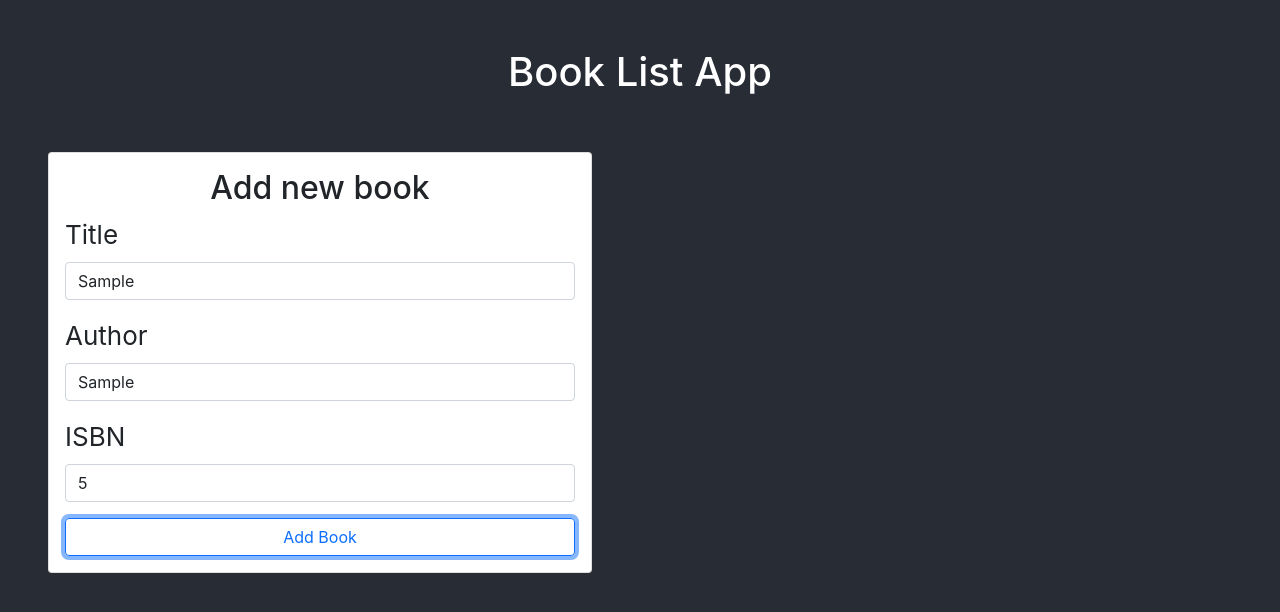
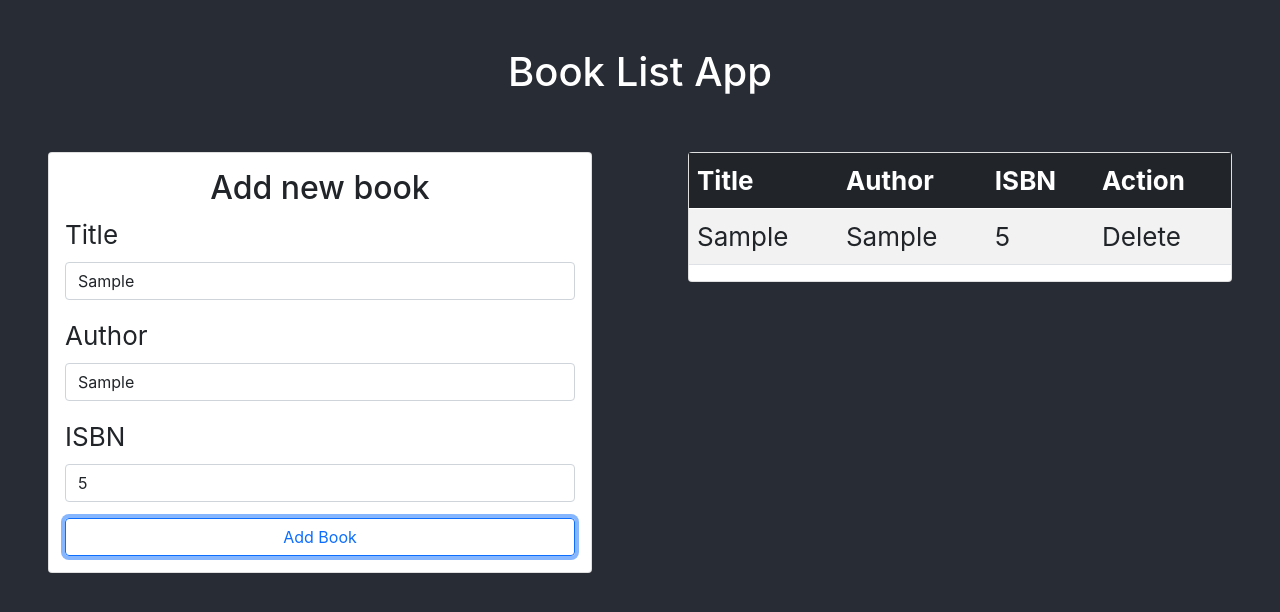
Before and after one commit to masoodhamza/bookstore, a React (Create React App) app: page / in a window 1280 px wide. Both pictures are taken after typing "Sample", "Sample", "5" into the empty fields and a click on the button "Add Book". Shown: the top 612 px of the page. Built offline with nearby package versions, Linux system fonts and the light colour scheme; the HTML template or start-up script is replaced by a standard one.

Commit message:
add new book

```diff
--- a/src/App.js
+++ b/src/App.js
@@ -1,16 +1,16 @@
 import { useState } from "react";
 import "./App.css";
 import AddBook from "./components/AddBook";
+import AllBooks from "./components/AllBooks";
 
 const App = () => {
-  const [book, setBook] = useState([]);
+  const [books, setBooks] = useState([]);
 
   const addBookHandler = (title, author, isbn) => {
-    setBook((prvBooks) => {
+    setBooks((prvBooks) => {
       return [...prvBooks, { title, author, isbn }];
     });
   };
-  console.log(book);
 
   return (
     <div className="container-fluid app">
@@ -21,6 +21,11 @@ const App = () => {
             <AddBook addBook={addBookHandler} />
           </div>
         </div>
+        <div className="col-md-6 p-5">
+          <div className="card text-dark">
+            <AllBooks books={books} />
+          </div>
+        </div>
       </div>
     </div>
   );
--- /dev/null
+++ b/src/components/AllBooks.js
@@ -0,0 +1,28 @@
+import React from "react";
+
+const AllBooks = (props) => {
+  return (
+    <table className="table table-striped table-hover">
+      <thead className="table-dark">
+        <tr>
+          <th>Title</th>
+          <th>Author</th>
+          <th>ISBN</th>
+          <th>Action</th>
+        </tr>
+      </thead>
+      <tbody>
+        {props.books.map((book) => (
+          <tr key={book.isbn}>
+            <td>{book.title}</td>
+            <td>{book.author}</td>
+            <td>{book.isbn}</td>
+            <td>Delete</td>
+          </tr>
+        ))}
+      </tbody>
+    </table>
+  );
+};
+
+export default AllBooks;
```
